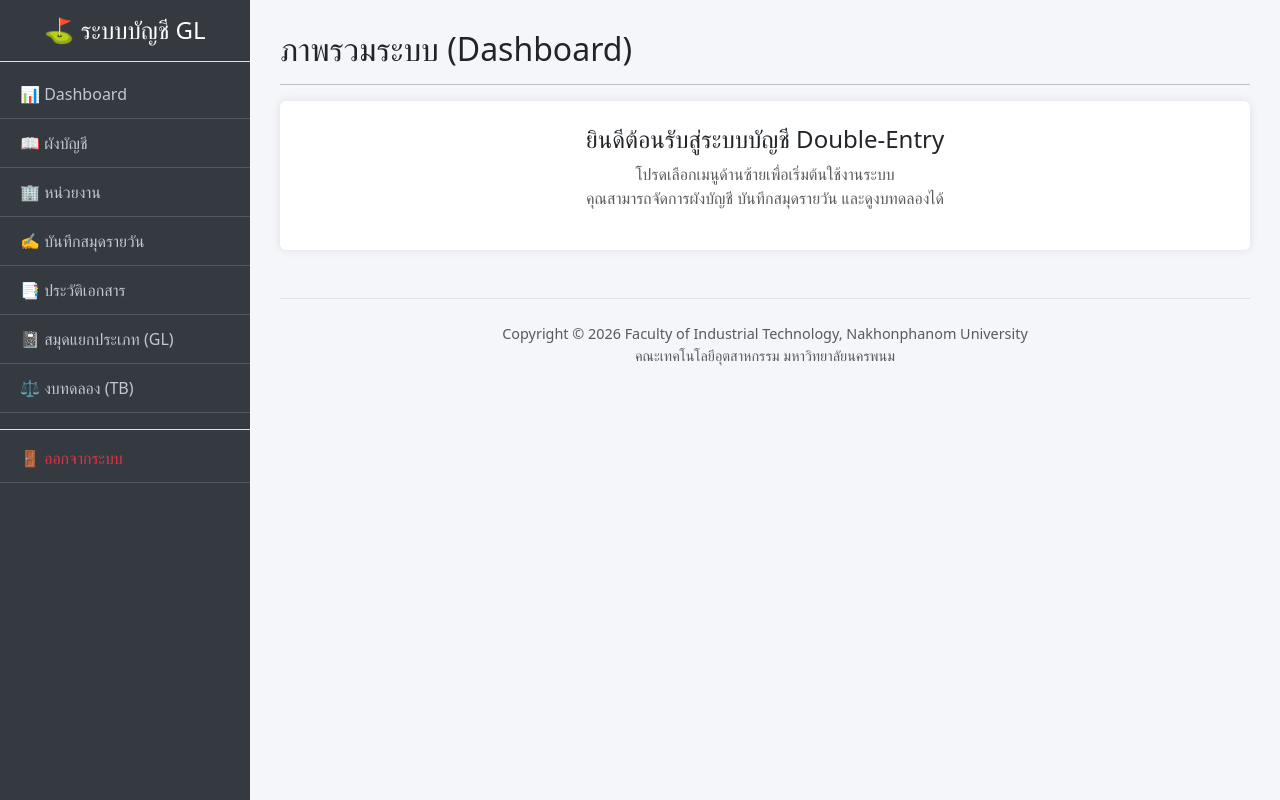
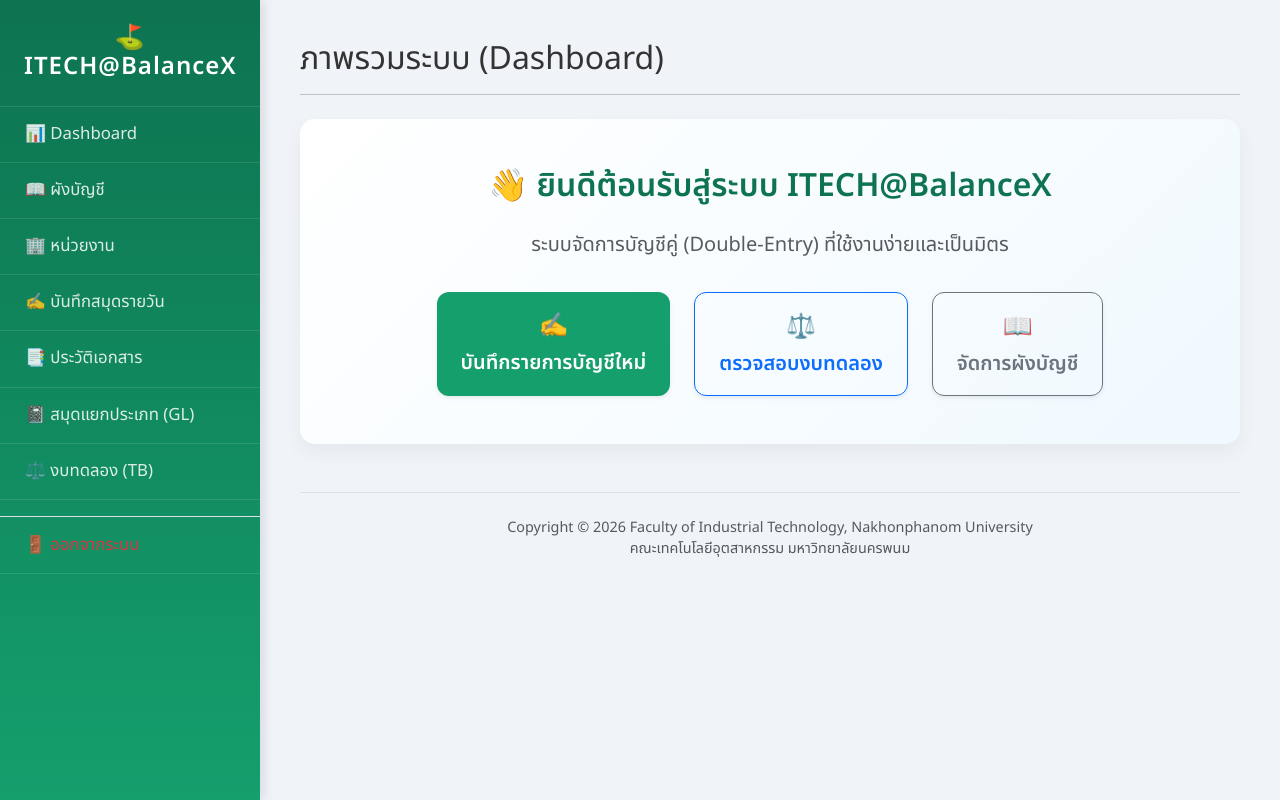
Before and after one commit to patoona11/business_itech, a Flask app: page / in a window 1280 px wide. Run offline with Flask 3, Linux system fonts and the light colour scheme; the visitor is signed in with stand-in values (Sample User, id 1); some libraries are stand-ins or nearby versions.

Commit message:
UI: Enhanced dashboard, login, and layout with modern styling and colors

```diff
--- a/templates/dashboard.html
+++ b/templates/dashboard.html
@@ -2,11 +2,26 @@
 {% block content %}
 <h2>ภาพรวมระบบ (Dashboard)</h2>
 <hr>
-<div class="row">
+<div class="row mt-4">
     <div class="col-md-12">
-        <div class="card p-4 text-center">
-            <h4>ยินดีต้อนรับสู่ระบบบัญชี Double-Entry</h4>
-            <p class="text-muted">โปรดเลือกเมนูด้านซ้ายเพื่อเริ่มต้นใช้งานระบบ<br>คุณสามารถจัดการผังบัญชี บันทึกสมุดรายวัน และดูงบทดลองได้</p>
+        <div class="card p-5 text-center" style="background: linear-gradient(135deg, #ffffff 0%, #f0f9ff 100%);">
+            <h2 class="mb-4" style="color: #0d7350; font-weight: 600;">👋 ยินดีต้อนรับสู่ระบบ ITECH@BalanceX</h2>
+            <p class="text-muted fs-5 mb-4">ระบบจัดการบัญชีคู่ (Double-Entry) ที่ใช้งานง่ายและเป็นมิตร</p>
+
+            <div class="d-flex justify-content-center gap-4 mt-2">
+                <a href="/journal" class="btn btn-success btn-lg px-4 py-3 shadow-sm" style="border-radius: 12px; background-color: #159f6d; border: none;">
+                    <span class="fs-4 d-block mb-1">✍️</span>
+                    บันทึกรายการบัญชีใหม่
+                </a>
+                <a href="/tb" class="btn btn-outline-primary btn-lg px-4 py-3 shadow-sm" style="border-radius: 12px;">
+                    <span class="fs-4 d-block mb-1">⚖️</span>
+                    ตรวจสอบงบทดลอง
+                </a>
+                <a href="/accounts" class="btn btn-outline-secondary btn-lg px-4 py-3 shadow-sm" style="border-radius: 12px;">
+                    <span class="fs-4 d-block mb-1">📖</span>
+                    จัดการผังบัญชี
+                </a>
+            </div>
         </div>
     </div>
 </div>
--- a/templates/layout.html
+++ b/templates/layout.html
@@ -3,15 +3,46 @@
 <head>
     <meta charset="UTF-8">
     <meta name="viewport" content="width=device-width, initial-scale=1.0">
-    <title>ระบบบัญชีคู่ (Double-Entry)</title>
+    <title>ITECH@BalanceX</title>
     <link href="https://cdn.jsdelivr.net/npm/bootstrap@5.3.0/dist/css/bootstrap.min.css" rel="stylesheet">
+    <link href="https://fonts.googleapis.com/css2?family=Noto+Sans+Thai:wght@300;400;600&display=swap" rel="stylesheet">
     <style>
-        body { background-color: #f4f6f9; }
-        .sidebar { min-height: 100vh; background-color: #343a40; }
-        .sidebar a { color: #c2c7d0; text-decoration: none; padding: 12px 20px; display: block; border-bottom: 1px solid #4f5962; }
-        .sidebar a:hover { background-color: #494e53; color: #fff; }
-        .content { padding: 30px; }
-        .card { box-shadow: 0 0 10px rgba(0,0,0,0.1); border: none; }
+        body {
+            background-color: #f0f4f8;
+            font-family: 'Noto Sans Thai', sans-serif;
+            color: #333;
+        }
+        .sidebar {
+            min-height: 100vh;
+            background: linear-gradient(180deg, #0d7350 0%, #159f6d 100%);
+            box-shadow: 4px 0 10px rgba(0,0,0,0.1);
+            z-index: 10;
+        }
+        .sidebar h4 { font-weight: 600; letter-spacing: 1px; }
+        .sidebar a {
+            color: rgba(255,255,255,0.85);
+            text-decoration: none;
+            padding: 15px 25px;
+            display: block;
+            border-bottom: 1px solid rgba(255,255,255,0.1);
+            transition: all 0.3s;
+            font-size: 1.05rem;
+        }
+        .sidebar a:hover {
+            background-color: rgba(255,255,255,0.15);
+            color: #fff;
+            padding-left: 30px; /* Slight indent effect */
+        }
+        .content { padding: 40px; }
+        .card {
+            box-shadow: 0 8px 20px rgba(0,0,0,0.05);
+            border: none;
+            border-radius: 15px;
+            overflow: hidden;
+        }
+        .table th { background-color: #f8f9fa; color: #555; font-weight: 600; border-bottom: 2px solid #e9ecef; }
+        .btn { border-radius: 8px; font-weight: 600; transition: transform 0.2s; }
+        .btn:hover { transform: translateY(-2px); }
 
         @media print {
             .sidebar { display: none !important; }
@@ -23,8 +54,8 @@
 </head>
 <body>
 <div class="d-flex">
-    <div class="sidebar" style="width: 250px;">
-        <h4 class="text-white p-3 text-center border-bottom">⛳ ระบบบัญชี GL</h4>
+    <div class="sidebar" style="width: 260px;">
+        <h4 class="text-white p-4 text-center border-bottom mb-0" style="border-color: rgba(255,255,255,0.1)!important;">⛳ ITECH@BalanceX</h4>
         <a href="/">📊 Dashboard</a>
         <a href="/accounts">📖 ผังบัญชี</a>
         <a href="/departments">🏢 หน่วยงาน</a>
```
Also changed, not shown: templates/login.html (+23 -4 lines).
